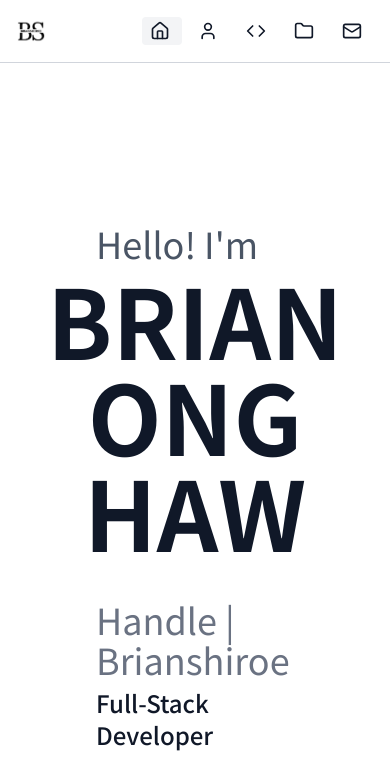
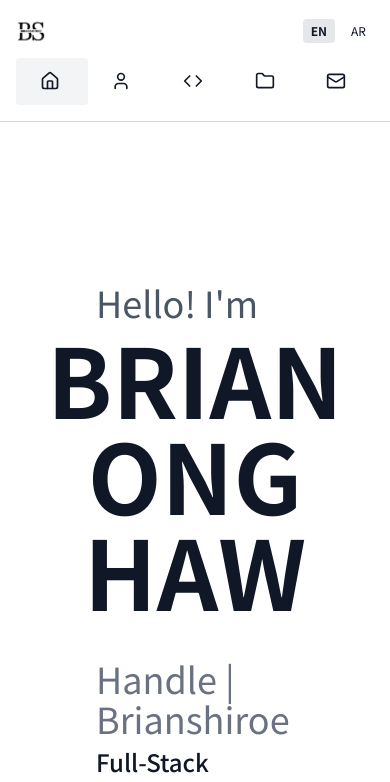
Before and after one commit to BrianShiroe/portfolio, a Next.js app: page /en/home in a window 390 px wide. Shown: the top 782 px of the page. Built offline with nearby package versions, Linux system fonts and the light colour scheme.

Commit message:
[feat] added navbar flex on smaller screens

```diff
--- a/app/[locale]/layout.tsx
+++ b/app/[locale]/layout.tsx
@@ -23,7 +23,7 @@ export default async function RootLayout({
     <html lang={locale} dir={dir}>
      <body className="antialiased flex flex-col sm:flex-row min-h-screen font-sans">
         <Navbar />
-        <main className="flex-1 p-20">{children}</main>
+        <main className="flex-1 p-20 min-w-[320px]">{children}</main>
       </body>
     </html>
   );
--- a/app/components/ui/Navbar.tsx
+++ b/app/components/ui/Navbar.tsx
@@ -12,7 +12,10 @@ const navLinks = [
   { key: "home", icon: <Home className="w-5 h-5 mr-1 rtl:ml-1 rtl:mr-0" /> },
   { key: "about", icon: <User className="w-5 h-5 mr-1 rtl:ml-1 rtl:mr-0" /> },
   { key: "skills", icon: <Code className="w-5 h-5 mr-1 rtl:ml-1 rtl:mr-0" /> },
-  { key: "projects", icon: <Folder className="w-5 h-5 mr-1 rtl:ml-1 rtl:mr-0" /> },
+  {
+    key: "projects",
+    icon: <Folder className="w-5 h-5 mr-1 rtl:ml-1 rtl:mr-0" />,
+  },
   { key: "email", icon: <Mail className="w-5 h-5 mr-1 rtl:ml-1 rtl:mr-0" /> },
 ];
 
@@ -62,10 +65,37 @@ export default function Navbar() {
   return (
     <>
       {/* Desktop Sidebar */}
-      <aside className="hidden sm:flex w-72 text-gray-900 p-6 border-r border-gray-300 flex-col h-screen">
+      <aside className="hidden sm:flex w-72 min-w-[240px] text-gray-900 p-6 border-r border-gray-300 flex-col h-screen">
+        <div className="flex items-center justify-between mb-6">
           <Link href={`/${locale}/home`}>
             <Image src="/images/logo.png" alt="Logo" width={80} height={80} />
           </Link>
+          {/* Language Switch beside Logo */}
+          <div className="flex space-x-2 rtl:space-x-reverse">
+            <Link
+              href={`/en${pathname.replace(/^\/(en|ar)/, "") || "/home"}`}
+              className={clsx(
+                "px-3 py-1 rounded text-sm",
+                locale === "en"
+                  ? "bg-gray-200 font-semibold"
+                  : "hover:bg-gray-100"
+              )}
+            >
+              EN
+            </Link>
+            <Link
+              href={`/ar${pathname.replace(/^\/(en|ar)/, "") || "/home"}`}
+              className={clsx(
+                "px-3 py-1 rounded text-sm",
+                locale === "ar"
+                  ? "bg-gray-200 font-semibold"
+                  : "hover:bg-gray-100"
+              )}
+            >
+              AR
+            </Link>
+          </div>
+        </div>
 
         {/* Navigation */}
         <nav className="mb-6 border-b border-gray-300 pb-4">
@@ -126,21 +156,66 @@ export default function Navbar() {
       </aside>
 
       {/* Mobile Header */}
-      <header className="sm:hidden w-full text-gray-900 p-4 border-b border-gray-300 flex items-center justify-between">
+      <header className="sm:hidden w-full min-w-[320px] text-gray-900 p-4 border-b border-gray-300">
+        {/* Row 1: Logo + Language Switch */}
+        <div className="flex items-center justify-between mb-3 w-full">
+          {/* Logo */}
+          <div className="flex-shrink-0">
             <Link href={`/${locale}/home`}>
               <Image src="/images/logo.png" alt="Logo" width={30} height={30} />
             </Link>
-        <nav className="flex space-x-2">
+          </div>
+
+          {/* EN/AR */}
+          <div className="flex space-x-2 rtl:space-x-reverse flex-shrink-0">
+            <Link
+              href={`/en${pathname.replace(/^\/(en|ar)/, "") || "/home"}`}
+              className={clsx(
+                "px-2 py-1 rounded text-xs",
+                locale === "en"
+                  ? "bg-gray-200 font-semibold"
+                  : "hover:bg-gray-100"
+              )}
+            >
+              EN
+            </Link>
+            <Link
+              href={`/ar${pathname.replace(/^\/(en|ar)/, "") || "/home"}`}
+              className={clsx(
+                "px-2 py-1 rounded text-xs",
+                locale === "ar"
+                  ? "bg-gray-200 font-semibold"
+                  : "hover:bg-gray-100"
+              )}
+            >
+              AR
+            </Link>
+          </div>
+        </div>
+
+        {/* Row 2: Navigation */}
+        <nav className="flex w-full">
           {navLinks.map(({ key, icon }) => (
             <Link
               key={key}
               href={`/${locale}/${key}`}
               className={clsx(
-                "flex items-center px-2 py-1 rounded hover:bg-gray-100 transition text-sm",
+                "flex-1 flex items-center justify-center rounded hover:bg-gray-100 transition text-sm",
                 pathname === `/${locale}/${key}` && "bg-gray-100 font-semibold"
               )}
+              style={{
+                padding: "clamp(0.25rem, 2vw, 0.75rem)", // responsive padding
+              }}
+            >
+              <span
+                className="flex items-center justify-center"
+                style={{
+                  width: "clamp(1.5rem, 8vw, 2.5rem)", // icon width responsive
+                  height: "clamp(1.5rem, 8vw, 2.5rem)",
+                }}
               >
                 {icon}
+              </span>
               <span className="hidden">{t(`nav.${key}`)}</span>
             </Link>
           ))}
```
Lines whose indentation alone changed are shown as unchanged.
